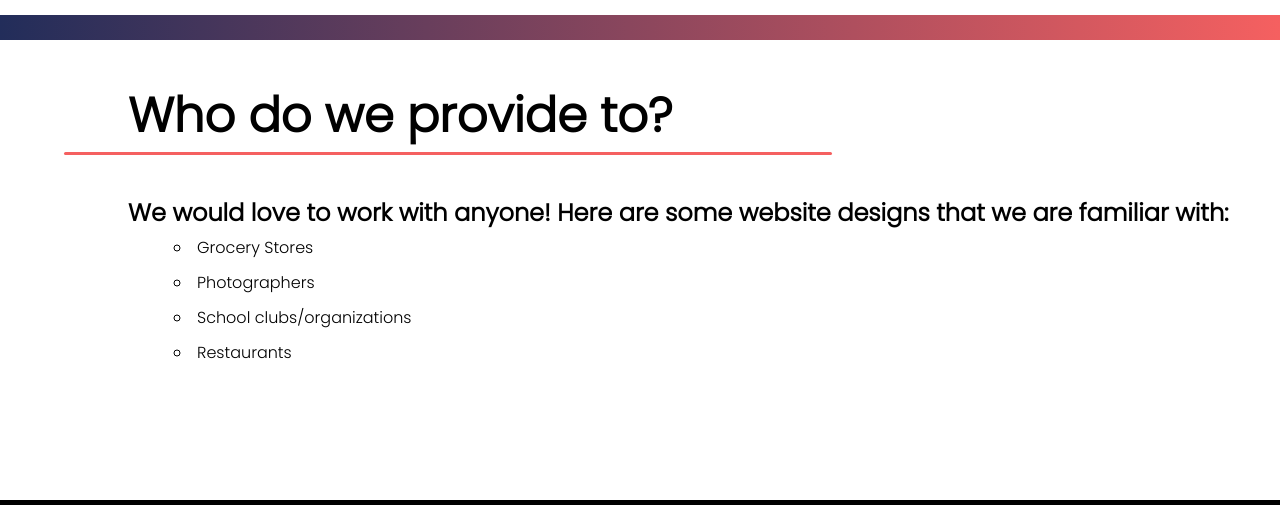
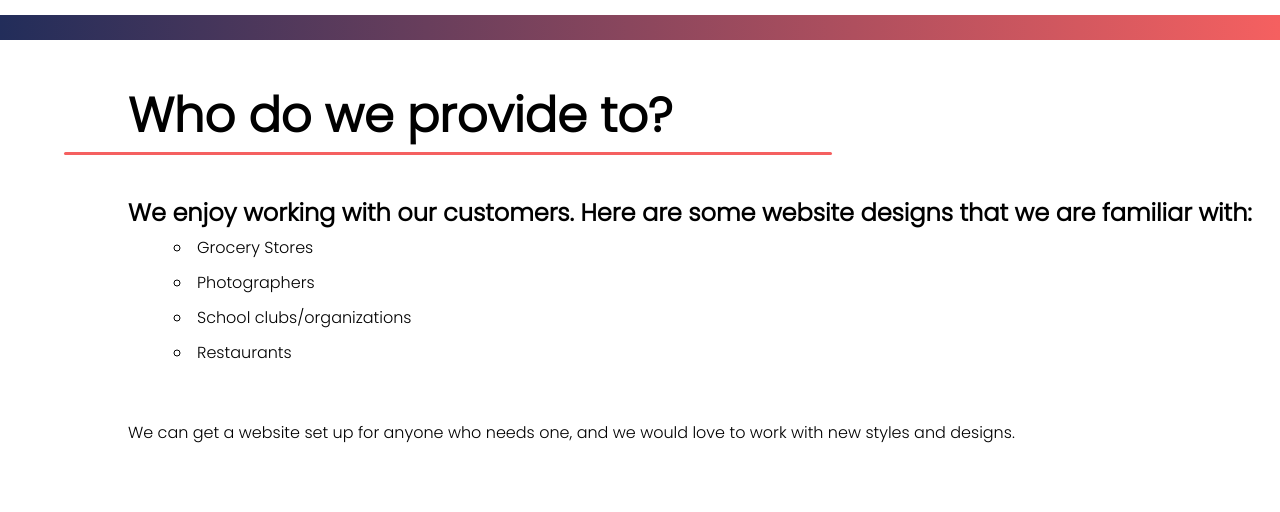
Before and after one commit to LITEWebServices/LITE-Site, a plain HTML site: page pages/about.html in a window 1280 px wide. Shown: the part 1226-1738 px from the top of the page. Drawn offline with Linux system fonts and the light colour scheme.

Commit message:
Added text

```diff
--- a/pages/about.css
+++ b/pages/about.css
@@ -167,6 +167,11 @@ section{
     padding: 5px;
 }
 
+.customers p{
+    margin-left: 10%;
+    padding-top: 50px;
+}
+
 
 
 @media screen and (max-width: 1440px){
--- a/pages/about.html
+++ b/pages/about.html
@@ -108,7 +108,7 @@
     <div class="customers">
         <h2>Who do we provide to?</h2>
         <div class="divider"></div>
-        <h4>We would love to work with anyone! Here are some website designs that we are
+        <h4>We enjoy working with our customers. Here are some website designs that we are
             familiar with:
         </h4>
         <ol>
@@ -117,6 +117,9 @@
             <li>School clubs/organizations</li>
             <li>Restaurants</li>
         </ol>
+        <p>We can get a website set up for anyone who needs one, and we would love
+            to work with new styles and designs.
+        </p>
 
     </div>
 
```
